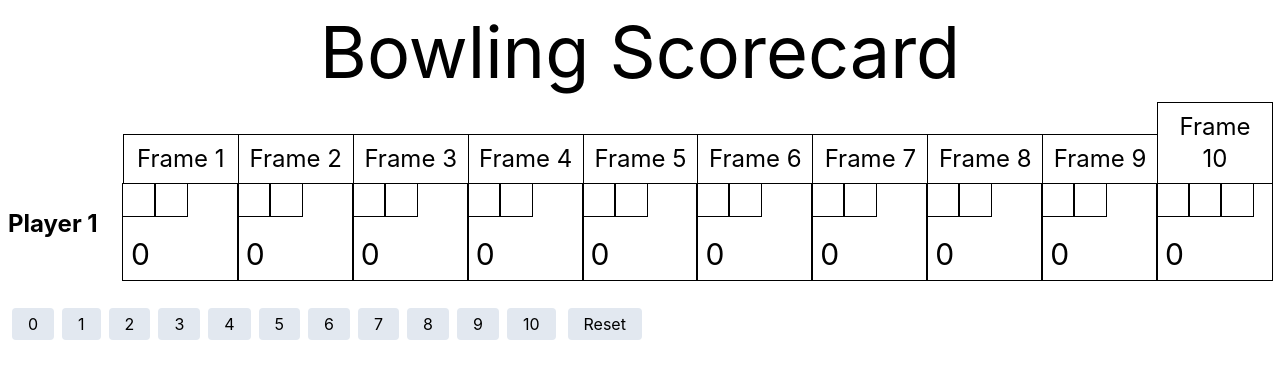
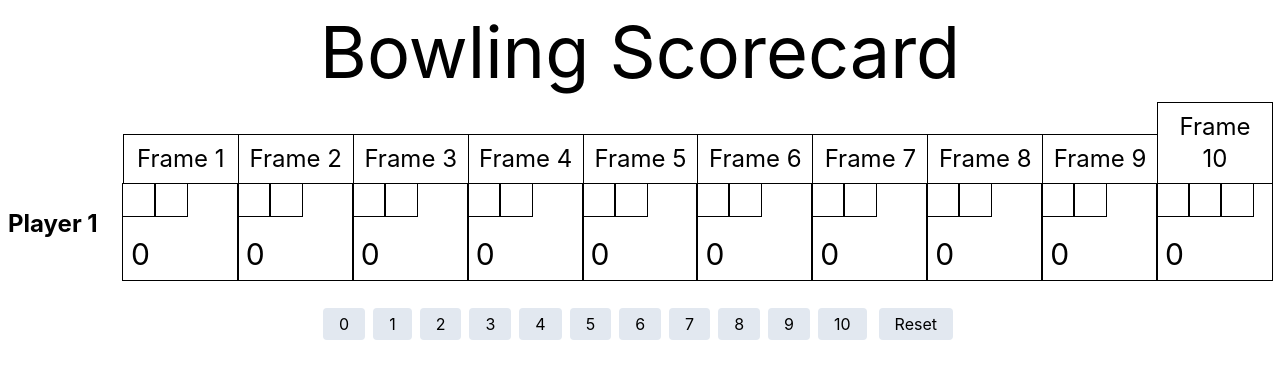
Before and after one commit to puyanwei/bowling-score-card, a Next.js app: page / in a window 1280 px wide. Shown: the top 378 px of the page. Built offline with nearby package versions, Linux system fonts and the light colour scheme.

Commit message:
code cleanup

```diff
--- a/components/BowlingPage/functions.ts
+++ b/components/BowlingPage/functions.ts
@@ -131,7 +131,6 @@ export function updateTotalScores({
   const currentFrame = frames[frameNumber - 1]
   const previousFrame = frames[frameNumber - 2]
   const twoFramesBack = frames[frameNumber - 3]
-  const threeFramesBack = frames[frameNumber - 4]
   const didPrevFrameSingleStrike =
     didPrevFrameStrike && !previousFrame?.didPrevFrameStrike
   const didPrevFrameDoubleStrike =
--- a/components/BowlingPage/index.tsx
+++ b/components/BowlingPage/index.tsx
@@ -33,11 +33,11 @@ export function BowlingPage() {
     if (isStrike(currentBowl)) {
       setRemainingPins(10)
       setFrameNumber((frameNumber + 1) as FrameNumber)
-    } else {
-      setIsFirstBowl(!isFirstBowl)
-      if (isFirstBowl === false)
-        setFrameNumber((frameNumber + 1) as FrameNumber)
+      return
     }
+    setIsFirstBowl(!isFirstBowl)
+    if (!isFirstBowl) setFrameNumber((frameNumber + 1) as FrameNumber)
+    return
   }
 
   function reset() {
@@ -54,7 +54,7 @@ export function BowlingPage() {
         <Player scoreCard={player} key={index} />
       ))}
       <br />
-      <div>
+      <div className='text-center'>
         {labels.map((score, index) => (
           <button
             data-testid={`button-${index}`}
```
